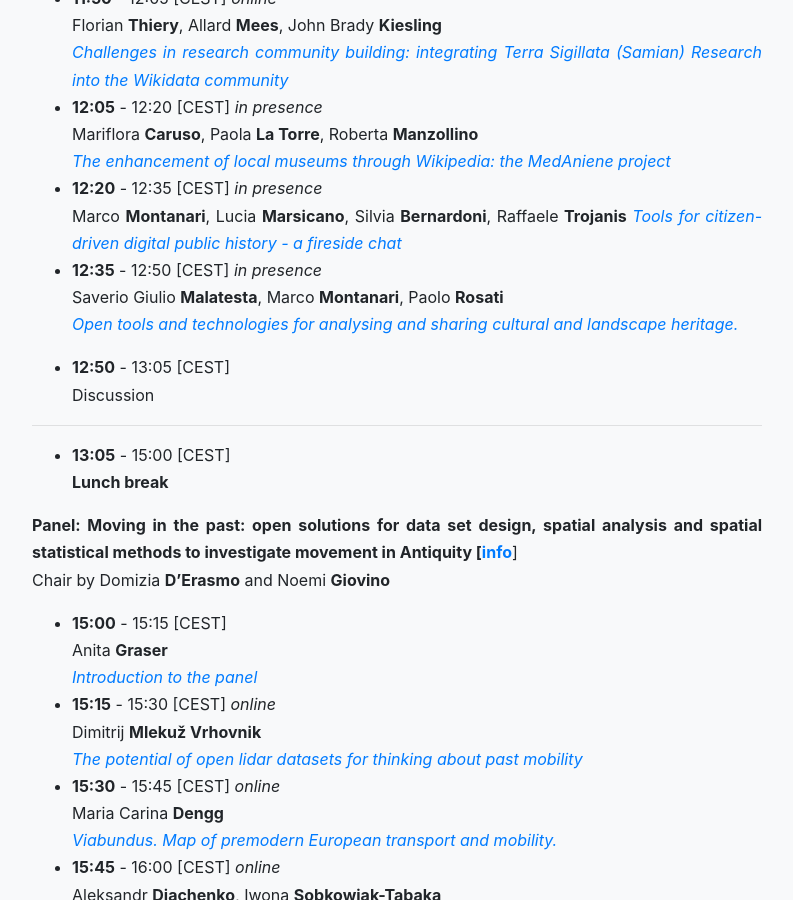
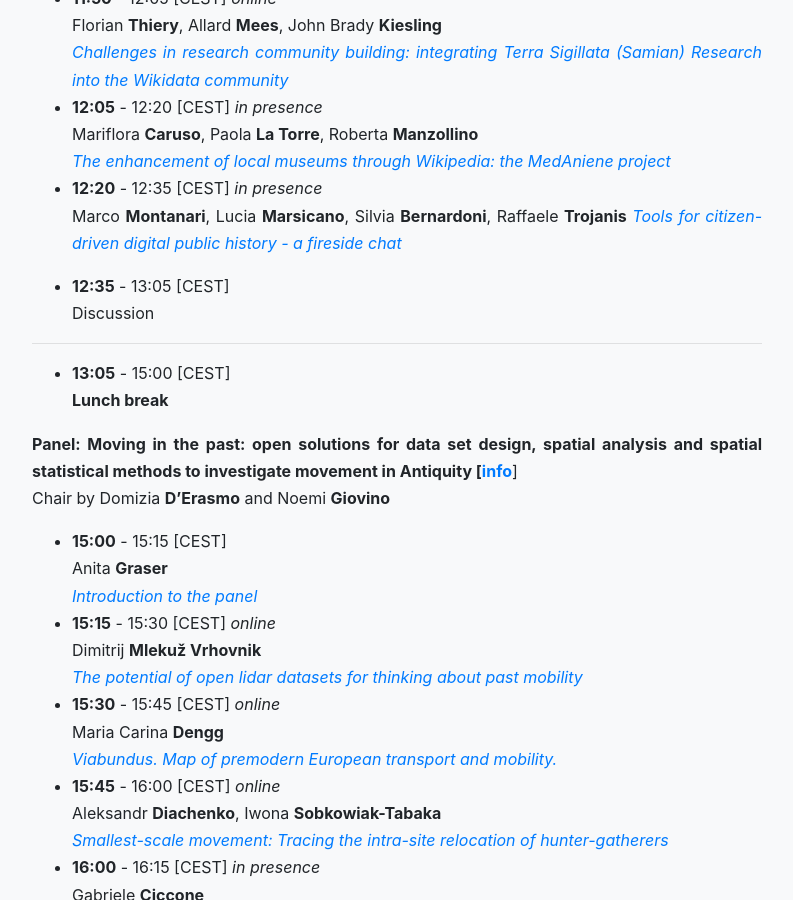
Before and after one commit to archeofoss/archeofoss, a Jekyll site: the page built from 2022/programme.md, in a window 1280 px wide and 900 px high, scrolled down 6433 px. Shown: the whole window, without its empty margins (243-1036 px from the left). Built offline with Jekyll 4.4.1, drawn with Linux system fonts in a browser that asks for light colours; nearby versions of some CDN libraries.

Commit message:
Removed Malatesta

```diff
--- a/2022/programme.md
+++ b/2022/programme.md
@@ -248,11 +248,8 @@ Mariflora **Caruso**, Paola **La Torre**, Roberta **Manzollino**
 - **12:20** - 12:35 [CEST] *in presence*
 Marco **Montanari**, Lucia **Marsicano**, Silvia **Bernardoni**, Raffaele **Trojanis**
 [*Tools for citizen-driven digital public history - a fireside chat*](abstracts/wiki-osm/montanari-et_alii)
-- **12:35** - 12:50 [CEST] *in presence*
-Saverio Giulio **Malatesta**, Marco **Montanari**, Paolo **Rosati**
-[*Open tools and technologies for analysing and sharing cultural and landscape heritage.*](abstracts/wiki-osm/malatesta-montanari-rosati)
 
-- **12:50** - 13:05 [CEST]
+- **12:35** - 13:05 [CEST]
 Discussion
 
 ---
```
